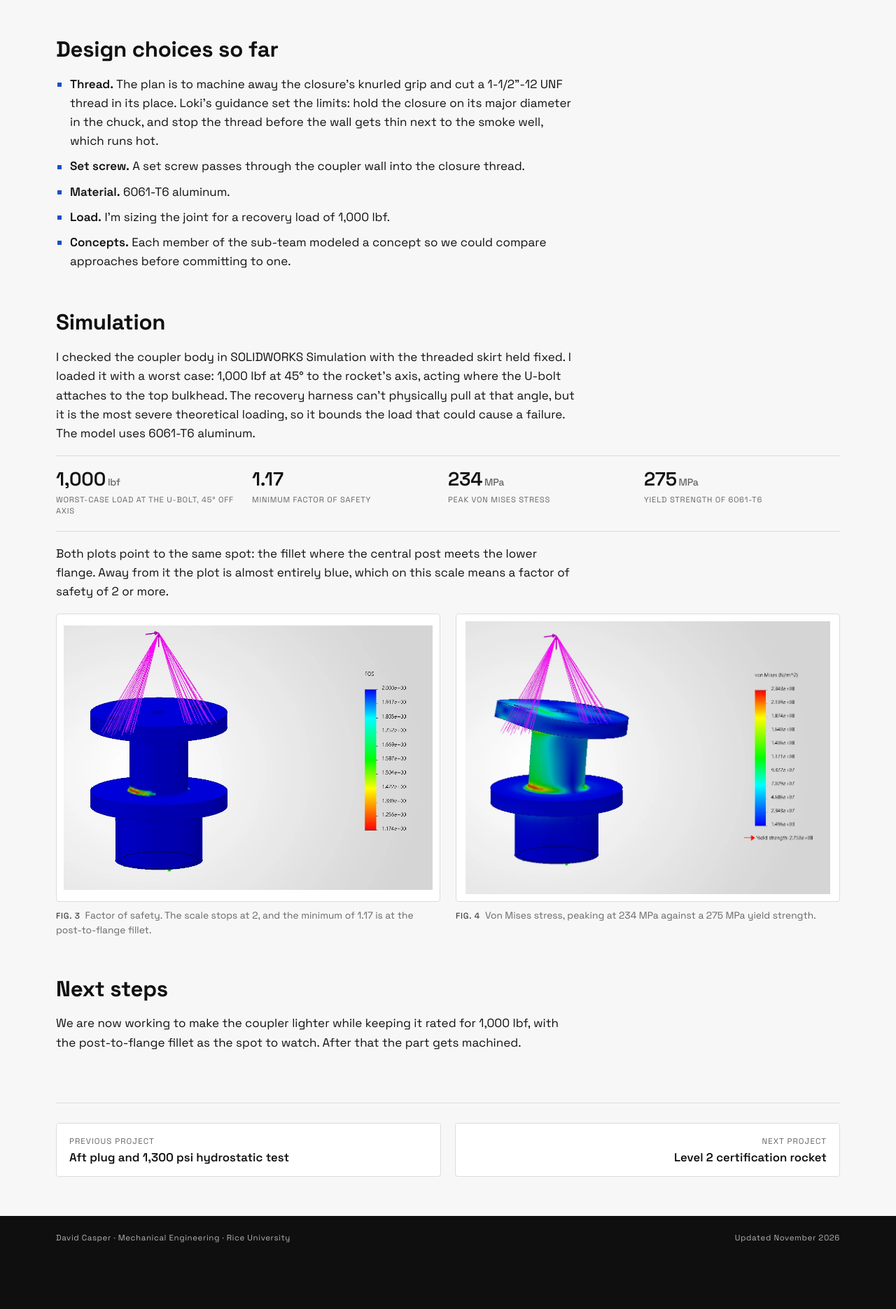
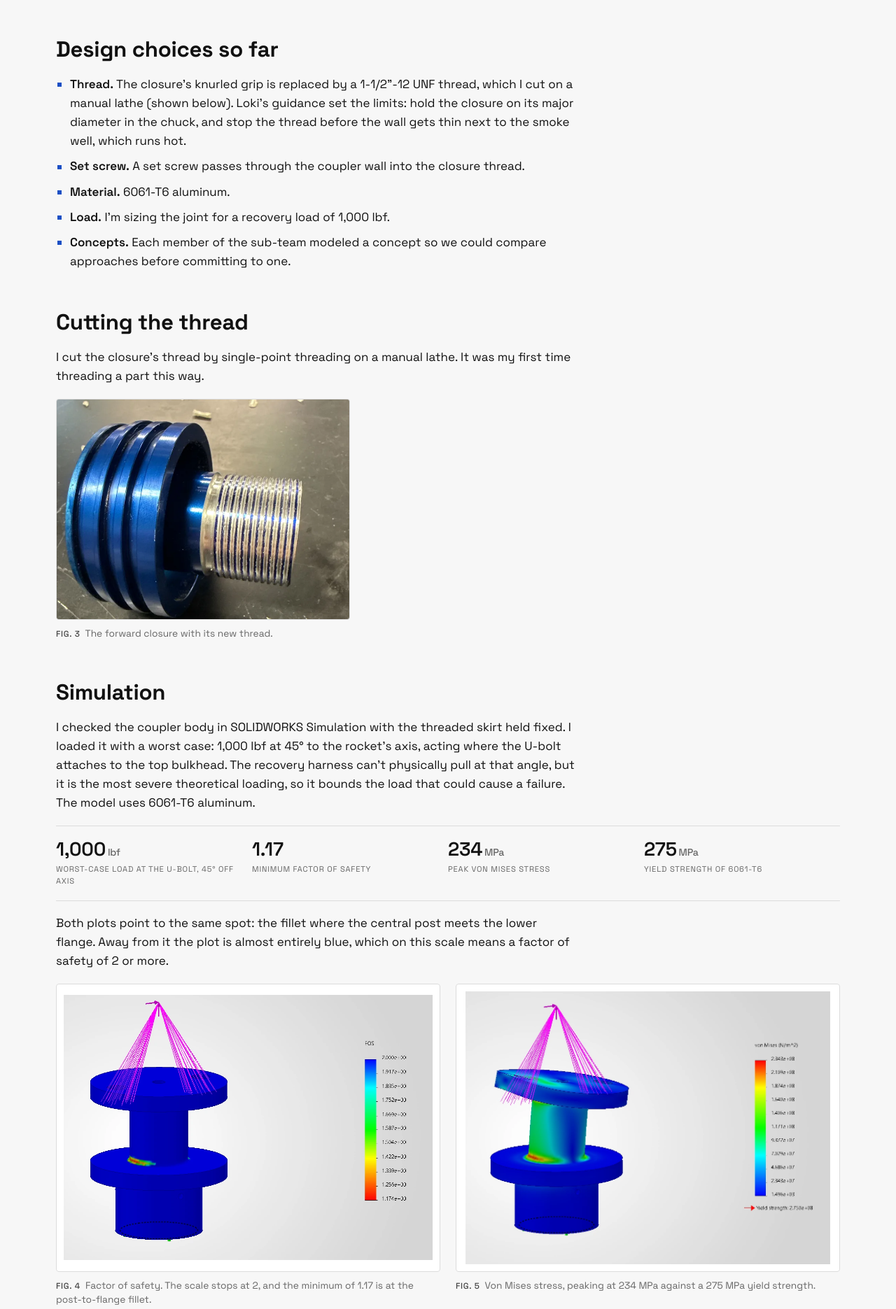
Before and after one commit to DavidCasper2007/DavidCasper2007.github.io, a plain HTML site: page projects/recovery-coupler.html in a window 1280 px wide. Shown: the part 1529-3400 px from the top of the page at 70% size. Before the commit the page ends 3338 px from the top, so only its background shows below. Drawn offline with Linux system fonts and the light colour scheme.

Commit message:
Coupler: add the single-point threading photo
Co-Authored-By: Claude Opus 5.5 <noreply@anthropic.com>
Claude-Session: https://claude.ai/code/session_015vnVKS4BsJ3tZ6c9wxSCsD

```diff
--- a/projects/recovery-coupler.html
+++ b/projects/recovery-coupler.html
@@ -31,7 +31,7 @@
 <section>
   <h2>Design choices so far</h2>
   <ul>
-    <li><strong>Thread.</strong> The plan is to machine away the closure’s knurled grip and cut a 1-1/2"-12 UNF thread in its place. Loki’s guidance set the limits: hold the closure on its major diameter in the chuck, and stop the thread before the wall gets thin next to the smoke well, which runs hot.</li>
+    <li><strong>Thread.</strong> The closure’s knurled grip is replaced by a 1-1/2"-12 UNF thread, which I cut on a manual lathe (shown below). Loki’s guidance set the limits: hold the closure on its major diameter in the chuck, and stop the thread before the wall gets thin next to the smoke well, which runs hot.</li>
     <li><strong>Set screw.</strong> A set screw passes through the coupler wall into the closure thread.</li>
     <li><strong>Material.</strong> 6061-T6 aluminum.</li>
     <li><strong>Load.</strong> I’m sizing the joint for a recovery load of 1,000 lbf.</li>
@@ -40,13 +40,19 @@
 </section>
 
 <section>
+  <h2>Cutting the thread</h2>
+  <p>I cut the closure’s thread by single-point threading on a manual lathe. It was my first time threading a part this way.</p>
+  <figure class="fig narrow"><a class="frame" href="../assets/img/coupler-closure-threads-1600.webp" data-caption="Fig. 3. The forward closure with its new thread."><img src="../assets/img/coupler-closure-threads-800.webp" srcset="../assets/img/coupler-closure-threads-800.webp 800w, ../assets/img/coupler-closure-threads-1600.webp 1600w" sizes="(max-width: 820px) 92vw, 760px" width="800" height="602" alt="Blue anodized forward closure on a workbench, with freshly cut silver threads on its smaller end" loading="lazy" decoding="async"></a><figcaption><b>Fig. 3</b>The forward closure with its new thread.</figcaption></figure>
+</section>
+
+<section>
   <h2>Simulation</h2>
   <p>I checked the coupler body in SOLIDWORKS Simulation with the threaded skirt held fixed. I loaded it with a worst case: 1,000 lbf at 45° to the rocket’s axis, acting where the U-bolt attaches to the top bulkhead. The recovery harness can’t physically pull at that angle, but it is the most severe theoretical loading, so it bounds the load that could cause a failure. The model uses 6061-T6 aluminum.</p>
   <dl class="results"><div><dd>1,000<small>lbf</small></dd><dt>Worst-case load at the U-bolt, 45° off axis</dt></div><div><dd>1.17</dd><dt>Minimum factor of safety</dt></div><div><dd>234<small>MPa</small></dd><dt>Peak von Mises stress</dt></div><div><dd>275<small>MPa</small></dd><dt>Yield strength of 6061-T6</dt></div></dl>
   <p>Both plots point to the same spot: the fillet where the central post meets the lower flange. Away from it the plot is almost entirely blue, which on this scale means a factor of safety of 2 or more.</p>
   <div class="figrow two">
-    <figure class="fig sheet fea"><a class="frame" href="../assets/img/coupler-fos-1100.webp" data-caption="Fig. 3. Factor of safety. The scale stops at 2, and the minimum of 1.17 is at the post-to-flange fillet."><img src="../assets/img/coupler-fos-1100.webp" srcset="../assets/img/coupler-fos-1100.webp 1047w" sizes="(max-width: 820px) 92vw, 760px" width="1047" height="752" alt="Factor of safety plot of the coupler, all blue except a red and yellow band where the post meets the lower flange" loading="lazy" decoding="async"></a><figcaption><b>Fig. 3</b>Factor of safety. The scale stops at 2, and the minimum of 1.17 is at the post-to-flange fillet.</figcaption></figure>
-    <figure class="fig sheet fea"><a class="frame" href="../assets/img/coupler-stress-1100.webp" data-caption="Fig. 4. Von Mises stress, peaking at 234 MPa against a 275 MPa yield strength."><img src="../assets/img/coupler-stress-1100.webp" srcset="../assets/img/coupler-stress-1100.webp 1075w" sizes="(max-width: 820px) 92vw, 760px" width="1075" height="805" alt="Von Mises stress plot of the coupler with the highest stress at the base of the post" loading="lazy" decoding="async"></a><figcaption><b>Fig. 4</b>Von Mises stress, peaking at 234 MPa against a 275 MPa yield strength.</figcaption></figure>
+    <figure class="fig sheet fea"><a class="frame" href="../assets/img/coupler-fos-1100.webp" data-caption="Fig. 4. Factor of safety. The scale stops at 2, and the minimum of 1.17 is at the post-to-flange fillet."><img src="../assets/img/coupler-fos-1100.webp" srcset="../assets/img/coupler-fos-1100.webp 1047w" sizes="(max-width: 820px) 92vw, 760px" width="1047" height="752" alt="Factor of safety plot of the coupler, all blue except a red and yellow band where the post meets the lower flange" loading="lazy" decoding="async"></a><figcaption><b>Fig. 4</b>Factor of safety. The scale stops at 2, and the minimum of 1.17 is at the post-to-flange fillet.</figcaption></figure>
+    <figure class="fig sheet fea"><a class="frame" href="../assets/img/coupler-stress-1100.webp" data-caption="Fig. 5. Von Mises stress, peaking at 234 MPa against a 275 MPa yield strength."><img src="../assets/img/coupler-stress-1100.webp" srcset="../assets/img/coupler-stress-1100.webp 1075w" sizes="(max-width: 820px) 92vw, 760px" width="1075" height="805" alt="Von Mises stress plot of the coupler with the highest stress at the base of the post" loading="lazy" decoding="async"></a><figcaption><b>Fig. 5</b>Von Mises stress, peaking at 234 MPa against a 275 MPa yield strength.</figcaption></figure>
   </div>
 </section>
 
```
Also changed, not shown: assets/img/coupler-closure-threads-1600.webp (added), assets/img/coupler-closure-threads-800.webp (added).
